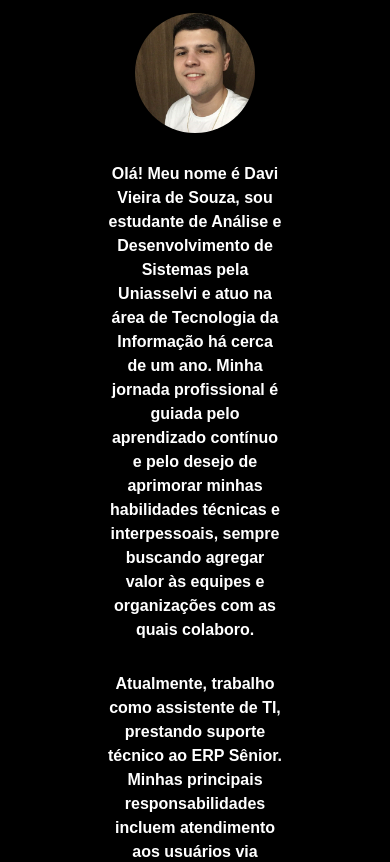
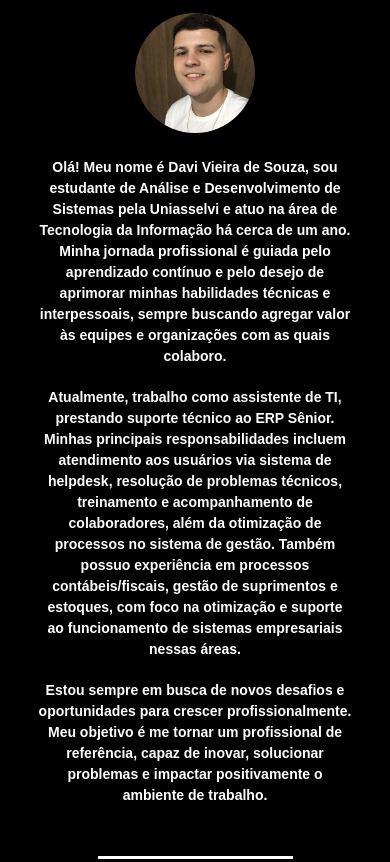
Before and after one commit to davivieirasz/meu-portfolio, a plain HTML site: page index.html in a window 390 px wide. Shown: the part 1031-1893 px from the top of the page. Drawn offline with Linux system fonts and the light colour scheme.

Commit message:
Update styles.css

```diff
--- a/styles.css
+++ b/styles.css
@@ -61,6 +61,20 @@ section h2{
     height: auto;
     padding: 15px;
     margin: 0 auto;
+}
+
+@media (max-width: 768px) {
+    .sobre {
+        width: 80%; /* Aumenta a largura para telas menores */
+        padding: 10px; /* Diminui o padding para maior aproveitamento do espaço */
+    }
+}
+
+@media (max-width: 480px) {
+    .sobre {
+        width: 90%; /* Ajusta ainda mais a largura para telas muito pequenas */
+        font-size: 14px; /* Diminui o tamanho da fonte para melhor legibilidade */
+    }
 }
 
 .habilidade {
```
